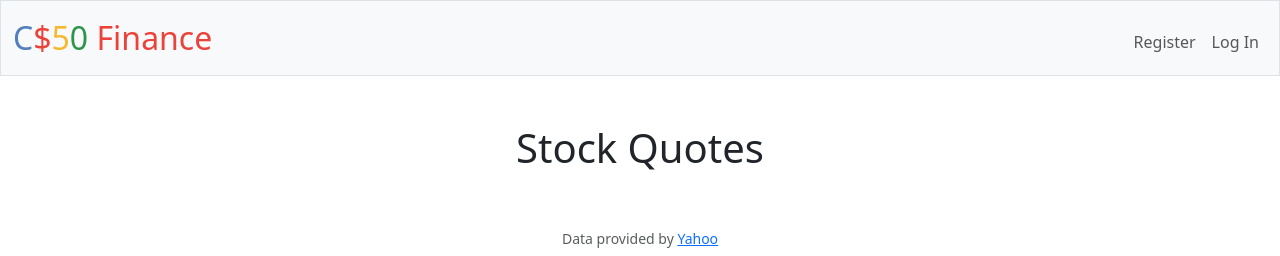
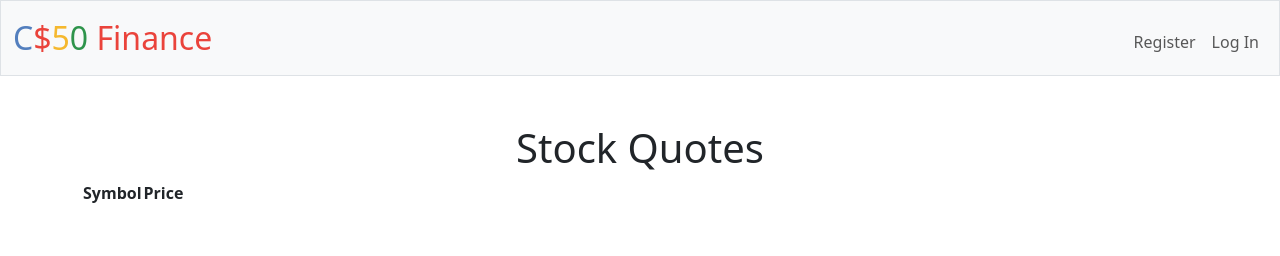
Before and after one commit to nguyenduchuy97/CS50x, a Flask app: template finance/templates/quoted.html in a window 1280 px wide. Shown: the top 256 px of the page. Run offline with Flask 3, Linux system fonts and the light colour scheme; the template is opened without the code that fills it, so the values that code supplies are empty; some libraries are stand-ins or nearby versions.

Commit message:
Thu, May 16, 2024, 7:49 PM +07:00

```diff
--- a/finance/templates/quoted.html
+++ b/finance/templates/quoted.html
@@ -7,8 +7,20 @@
 {% block main %}
     <div>
         <h1>Stock Quotes</h1>
-        <div>
-
-        </div>
+        <table>
+            <thead>
+                <tr>
+                    <th>Symbol</th>
+                    <th>Price</th>
+                </tr>
+            </thead>
+            <tbody>
+                {% for symbol in symbols %}
+                <tr>
+                    <td></td>
+                </tr>
+                {% endfor %}
+            </tbody>
+        </table>
     </div>
 {% endblock %}
```
